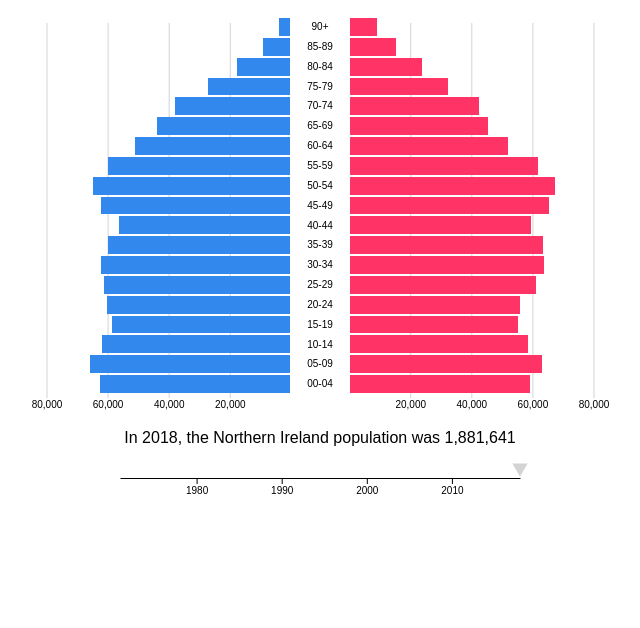
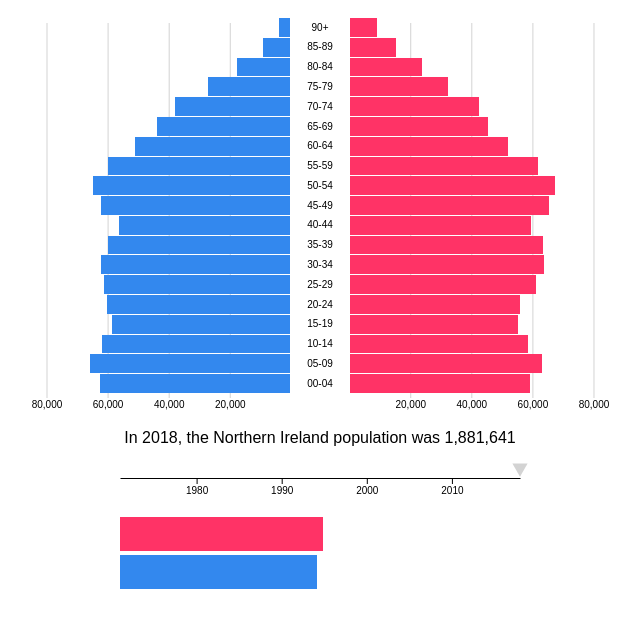
Before and after one commit to MarkPaulin/mye-pop-pyramid, a plain HTML site: page index.html in a window 1280 px wide. Shown: the whole page, without its empty margins (168-808 px from the left). Drawn offline with nearby package versions, Linux system fonts and the light colour scheme.

Commit message:
Added sex ratio bars
Signed-off-by: MarkPaulin <paulin.mark@googlemail.com>

```diff
--- a/index.html
+++ b/index.html
@@ -39,9 +39,9 @@
 			'use strict';
 			var margin = {top: 10, right: 10, bottom: 10, left: 10},
 				width = 960 - margin.left - margin.right,
-				height = 500 - margin.top - margin.bottom,
+				height = 600 - margin.top - margin.bottom,
 				gutter = 30,
-				pyramid_height = height - 105,
+				pyramid_height = height - 205,
 				domain_age = [
 								'00-04', '05-09', '10-14', '15-19',
 								'20-24', '25-29', '30-34', '35-39',
@@ -49,9 +49,12 @@
 								'60-64', '65-69', '70-74', '75-79',
 								'80-84', '85-89', '90+'
 							],
+				domain_gender = ['F', 'M'],
+				domain_ratio = [0, 1],
 				domain_count = d3.extent(data, d => d.count),
 				domain_year = d3.extent(data, d => d.year),
-				cx = width / 2
+				cx = width / 2,
+				filtered_data = data;
 
 			var svg = d3.select('body').append('svg')
 				.attr('width', width + margin.left + margin.right)
@@ -63,7 +66,7 @@
 			var scale_age = d3.scaleBand()
 				.domain(domain_age.reverse())
 				.range([0, pyramid_height])
-				.paddingInner(0.1);
+				.paddingInner(0.05);
 
 			var axis_age_left = d3.axisLeft()
 				.scale(scale_age)
@@ -183,15 +186,30 @@
 			  .attr('transform',
 			        'translate(' + cx + ', ' + (pyramid_height + 50) + ')');
 
+			// adding scales and bars for the ratio chart
+			var ratio_chart = svg.append('g')
+				.attr('transform',
+					  'translate(' + (cx - 200) + ', ' + (pyramid_height + 120) + ')');
+
+			var scale_ratio = d3.scaleLinear()
+				.domain(domain_ratio)
+				.range([0, 400]);
+
+			var scale_gender = d3.scaleBand()
+				.domain(domain_gender)
+				.range([0, 80])
+				.padding(0.1);
+
+			var ratio_bars = ratio_chart.append('g')
+				.attr('class', 'ratio bars');
+
 			// add the bars
 			var bars = svg.append('g')
 				.attr('class', 'pyramid population');
 
 			function draw_bars(current_year, animate) {
 
-				var filtered_data = data.filter(function(d) {
-					return d.year === current_year;
-				});
+				filtered_data = data.filter(d => d.year === current_year);
 
 				var	if_male = d => d.gender === 'M',
 					x_pos = d => {
@@ -207,10 +225,8 @@
 					.attr('x', d => x_pos(d))
 					.attr('width', d => scale_count(d.count));
 
-
 				bar.exit()
 					.remove();
-
 
 				bar.enter().append('rect')
 					.attr('class', d => 'bar ' + d.gender)
@@ -219,6 +235,10 @@
 					.attr('x', d => x_pos(d))
 					.attr('y', d => scale_age(d.age_5));
 
+				d3.select('.pyramid.population').selectAll('rect')
+					.on('mouseover', d => mouseover(d.age_5, animate))
+					.on('mouseout', mouseout);
+
 				var pop_total = d3.sum(filtered_data, d => d.count);
 				pop_total = d3.format(',')(pop_total);
 
@@ -226,7 +246,45 @@
 
 			}
 
-			draw_bars(domain_year[1], false);
+			function draw_ratios(current_year, animate) {
+				filtered_data = data.filter(d => d.year === current_year);
+
+				var pop_total = d3.sum(filtered_data, d => d.count);
+				var female_total = d3.sum(filtered_data, d => d.gender === 'F' ? d.count : 0);
+				var male_total = pop_total - female_total;
+
+				var female_ratio = female_total / pop_total;
+				var male_ratio = 1 - female_ratio;
+
+				var ratio_data = [{'gender': 'F', 'ratio': female_ratio},
+								  {'gender': 'M', 'ratio': male_ratio}];
+
+				var ratios = ratio_bars.selectAll('.bar').data(ratio_data);
+
+				ratios.transition()
+					.duration(animate ? 400 : 0)
+					.attr('width', d => scale_ratio(d.ratio));
+
+				ratios.exit()
+					.remove();
+
+				ratios.enter()
+					.append('rect')
+					.attr('class', d => 'bar ' + d.gender)
+					.attr('x', 0)
+					.attr('y', d => scale_gender(d.gender))
+					.attr('height', scale_gender.bandwidth())
+					.attr('width', d => scale_ratio(d.ratio));
+			}
+
+			function draw_year(current_year, animate) {
+				draw_bars(current_year, animate);
+				draw_ratios(current_year, animate);
+			}
+
+			var current_year = domain_year[1];
+
+			draw_year(current_year, false);
 
 			var year_pointer = d3.symbol()
 				.type(d3.symbolTriangle)
@@ -262,19 +320,58 @@
 					new_x = new_x > 400 ? 400 : new_x;
 
 					handle.attr('transform', 'translate(' + new_x + ', -10) rotate(180)');
-					var new_year = Math.round(scale_year.invert(new_x));
-					draw_bars(new_year, false);
+					current_year = Math.round(scale_year.invert(new_x));
+					draw_year(current_year, false);
 				}
 
 				function ended() {
 					handle.attr('stroke', 'none').classed('dragging', false);
-					var new_year = Math.round(scale_year.invert(d3.event.x));
-					draw_bars(new_year, true);
-					handle.attr('transform', 'translate(' + scale_year(new_year) + ', -10) rotate(180)');
+					current_year = Math.round(scale_year.invert(d3.event.x));
+					draw_year(current_year, true);
+					handle.attr('transform', 'translate(' + scale_year(current_year) + ', -10) rotate(180)');
 				}
 			}
 
+			function mouseover(age_band) {
+				var pyramid_bars = d3.select('.pyramid').selectAll('rect');
 
+				pyramid_bars.filter(d => d.age_5 != age_band).style('opacity', 0.5);
+
+				var band_data = filtered_data.filter(d => d.age_5 === age_band);
+
+				var female_count = d3.sum(band_data.filter(d => d.gender === 'F'), d => d.count);
+				var male_count = d3.sum(band_data.filter(d => d.gender === 'M'), d => d.count);
+
+				var female_ratio = female_count / (female_count + male_count);
+				var male_ratio = 1 - female_ratio;
+
+				var ratio_data = [{'gender': 'F', 'ratio': female_ratio},
+								  {'gender': 'M', 'ratio': male_ratio}];
+
+				var ratios = ratio_bars.selectAll('.bar').data(ratio_data);
+
+				ratios.transition()
+					.duration(400)
+					.attr('width', d => scale_ratio(d.ratio));
+
+				ratios.exit()
+					.remove();
+
+				ratios.enter()
+					.append('rect')
+					.attr('class', d => 'bar ' + d.gender)
+					.attr('x', 0)
+					.attr('y', d => scale_gender(d.gender))
+					.attr('height', scale_gender.bandwidth())
+					.attr('width', d => scale_ratio(d.ratio));
+
+
+			};
+
+			function mouseout() {
+				d3.select('.pyramid').selectAll('rect').style('opacity', 1.0);
+				draw_ratios(current_year, true);
+			};
 		}
 	</script>
 </head>
```
